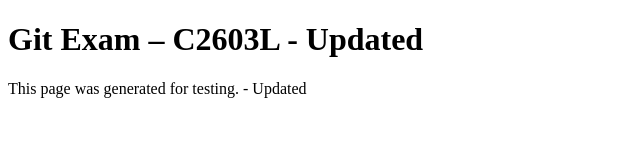
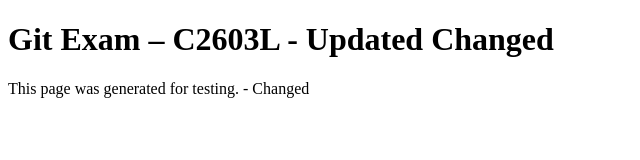
Before and after one commit to Ducnthehe/git-exam-C2603L, a plain HTML site: page index.html in a window 1280 px wide. Shown: the whole page, without its empty margins (0-640 px from the left). Drawn offline with Linux system fonts and the light colour scheme.

Commit message:
Recommit after soft reset

```diff
--- a/index.html
+++ b/index.html
@@ -7,8 +7,8 @@
 </head>
 <body>
 <main>
-<h1>Git Exam – C2603L - Updated</h1>
-<p>This page was generated for testing. - Updated</p>
+<h1>Git Exam – C2603L - Updated Changed</h1>
+<p>This page was generated for testing. - Changed</p>
 </main>
 </body>
 </html>
```
Also changed, not shown: profile.txt (added).
